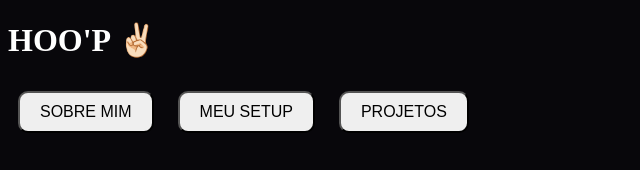
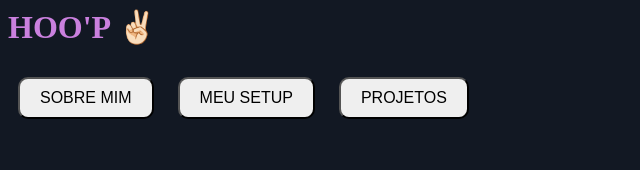
Before and after one commit to PhilipeHoop/meu-site-hoop, a plain HTML site: page index.html in a window 1280 px wide. Shown: the whole page, without its empty margins (0-640 px from the left). Drawn offline with Linux system fonts and the light colour scheme.

Commit message:
commit corrigindo cor do background

```diff
--- a/style.css
+++ b/style.css
@@ -6,16 +6,11 @@
       }
 
       body {
-        background-color: #08070b;
+        background-color: #121823;
         color: white;
-          background-image: url("#");
-          background-size: cover;
         }
 
-      }
-
       h1 {
-
         color: #ca80de;
         margin-top: 5px;
       }
```
